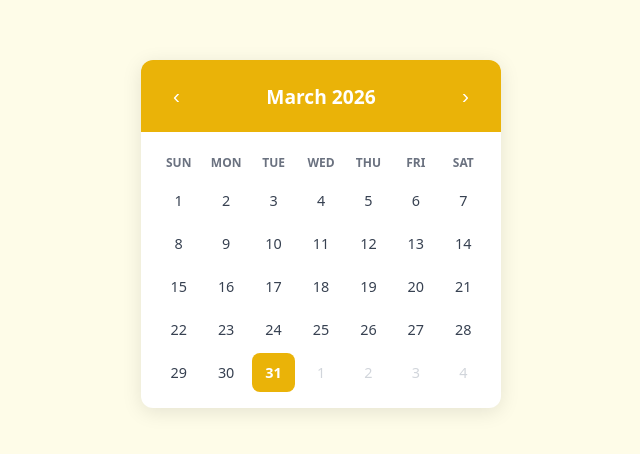
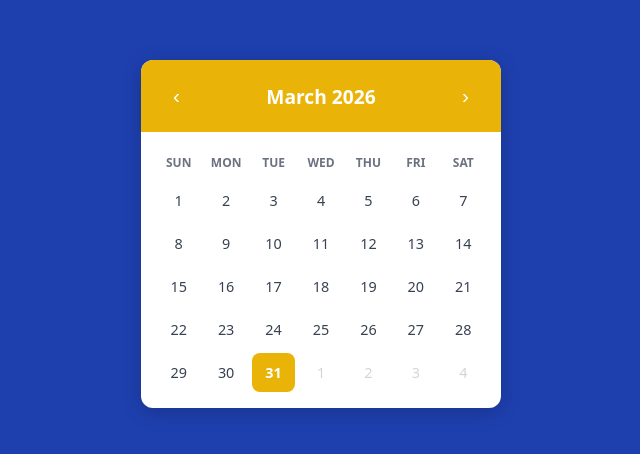
Before and after one commit to marco-wings-bester/test, a plain HTML site: page index.html in a window 1280 px wide. Shown: the part 166-620 px from the top of the page, without its empty margins (319-959 px from the left). Drawn offline with Linux system fonts and the light colour scheme.

Commit message:
Change background to blue

```diff
--- a/index.html
+++ b/index.html
@@ -8,7 +8,7 @@
     * { box-sizing: border-box; margin: 0; padding: 0; }
     body {
       font-family: system-ui, sans-serif;
-      background: #fefce8;
+      background: #1e40af;
       display: flex;
       justify-content: center;
       align-items: center;
@@ -17,7 +17,7 @@
     .calendar {
       background: #fff;
       border-radius: 12px;
-      box-shadow: 0 4px 20px rgba(0,0,0,0.1);
+      box-shadow: 0 4px 20px rgba(0,0,0,0.2);
       width: 360px;
       overflow: hidden;
     }
```
